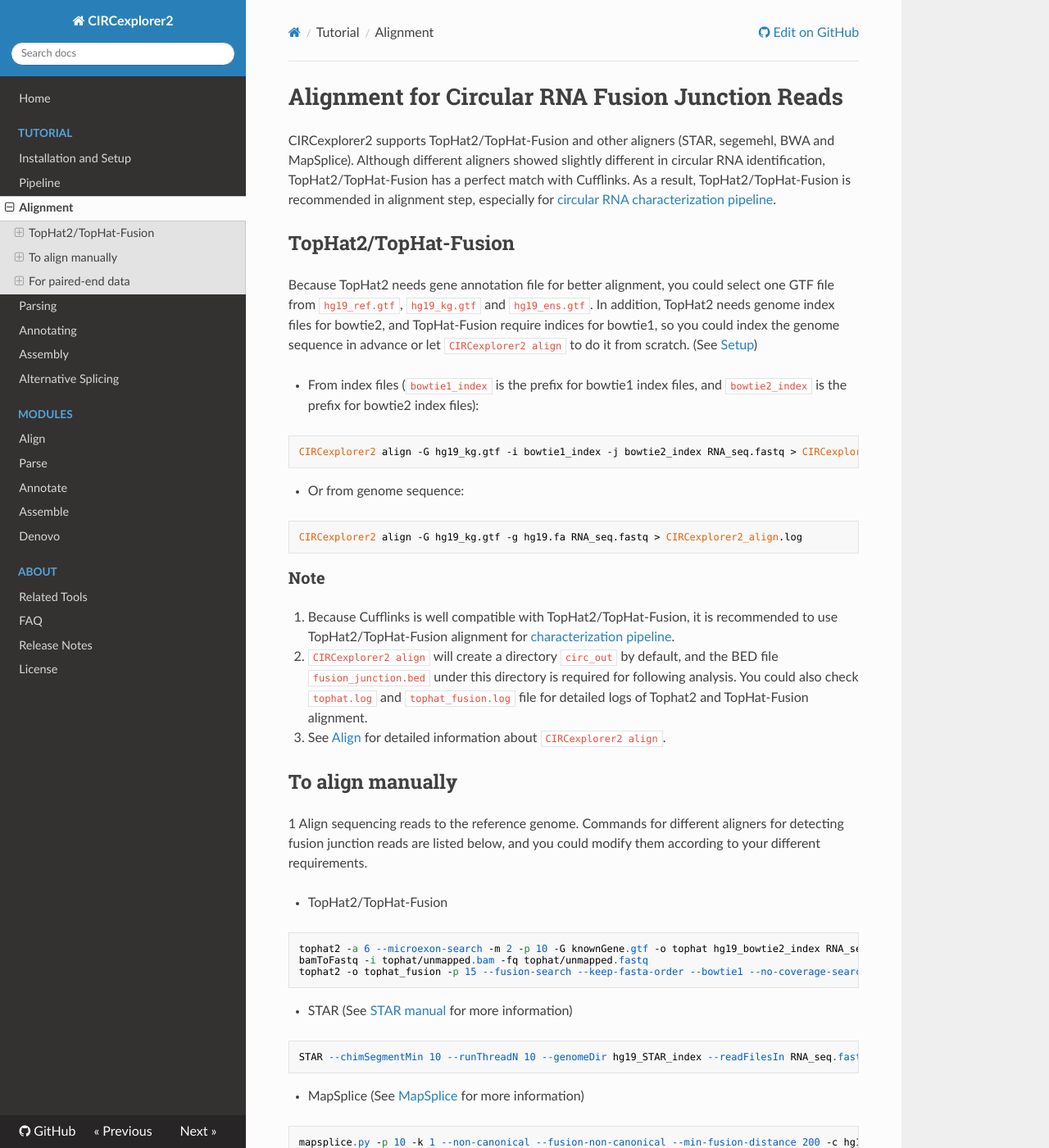
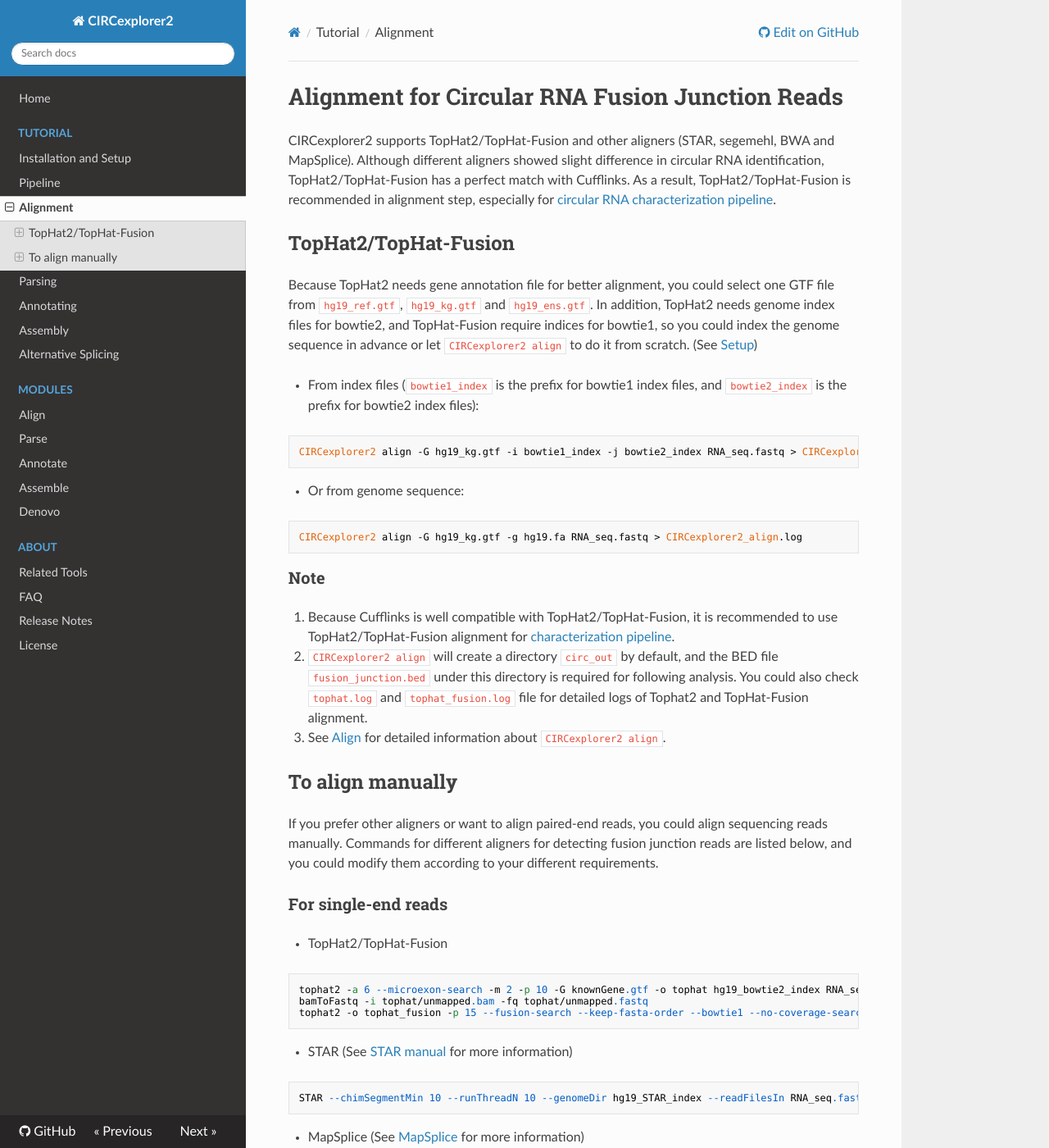
Before and after one commit to YangLab/CIRCexplorer2, an MkDocs documentation site: the page built from docs/tutorial/alignment.md, in a window 1280 px wide and 1400 px high. Shown: the whole window at 82% size. Built offline with MkDocs 1.6.1, drawn with Linux system fonts in a browser that asks for light colours; nearby versions of some CDN libraries; old or Windows-style settings are respelled for this version of MkDocs; some of the changed text lies outside the part shown.

Commit message:
add test codes for PE reads

````diff
--- a/circ2/version.py
+++ b/circ2/version.py
@@ -1 +1 @@
-__version__ = '2.1.3' # add the paired-end analysis
+__version__ = '2.2.0'
--- a/docs/tutorial/alignment.md
+++ b/docs/tutorial/alignment.md
@@ -1,6 +1,6 @@
 # Alignment for Circular RNA Fusion Junction Reads
 
-CIRCexplorer2 supports TopHat2/TopHat-Fusion and other aligners (STAR, segemehl, BWA and MapSplice). Although different aligners showed slightly different in circular RNA identification, TopHat2/TopHat-Fusion has a perfect match with Cufflinks. As a result, TopHat2/TopHat-Fusion is recommended in alignment step, especially for [circular RNA characterization pipeline](../tutorial/pipeline.md).
+CIRCexplorer2 supports TopHat2/TopHat-Fusion and other aligners (STAR, segemehl, BWA and MapSplice). Although different aligners showed slight difference in circular RNA identification, TopHat2/TopHat-Fusion has a perfect match with Cufflinks. As a result, TopHat2/TopHat-Fusion is recommended in alignment step, especially for [circular RNA characterization pipeline](../tutorial/pipeline.md).
 
 
 ## TopHat2/TopHat-Fusion
@@ -25,7 +25,9 @@
 
 ## To align manually
 
-1 Align sequencing reads to the reference genome. Commands for different aligners for detecting fusion junction reads are listed below, and you could modify them according to your different requirements.
+If you prefer other aligners or want to align paired-end reads, you could align sequencing reads manually. Commands for different aligners for detecting fusion junction reads are listed below, and you could modify them according to your different requirements.
+
+### For single-end reads
 
 * TopHat2/TopHat-Fusion
 ```
@@ -55,16 +57,17 @@
 testrealign.x -d hg19.fa -q RNA_seq.sam -n
 ```
 
-### Note
+Note: You could align unmapped reads from TopHat2 alignment (`circ_out/tophat/unmapped.fastq`) via other aligners rather than TopHat-Fusion.
 
-1. You could align raw sequencing reads or unmapped reads from TopHat2 alignment (`circ_out/tophat/unmapped.fastq`) for other alignment rather than TopHat2/TopHat-Fusion.
+### For paired-end reads
 
-## For paired-end data
 * TopHat-Fusion
+
 ```
 tophat2 -o tophat_fusion -p 15 --fusion-search --keep-fasta-order --bowtie1 --no-coverage-search hg19_bowtie1_index RNA_seq.fastq
 ```
 
-### Note
+Note:
+
 1. For paired-end data analysis, only TopHat-Fusion aligning results are supported by now.
 2. For alignment of paired-end data, you should choose appropriate library-type which is not included in the command above.
````
Also changed, not shown: CHANGELOG.md (+1 -1 lines), docs/index.md (+2 -0 lines), docs/modules/parse.md (+3 -3 lines), 4 other files.
